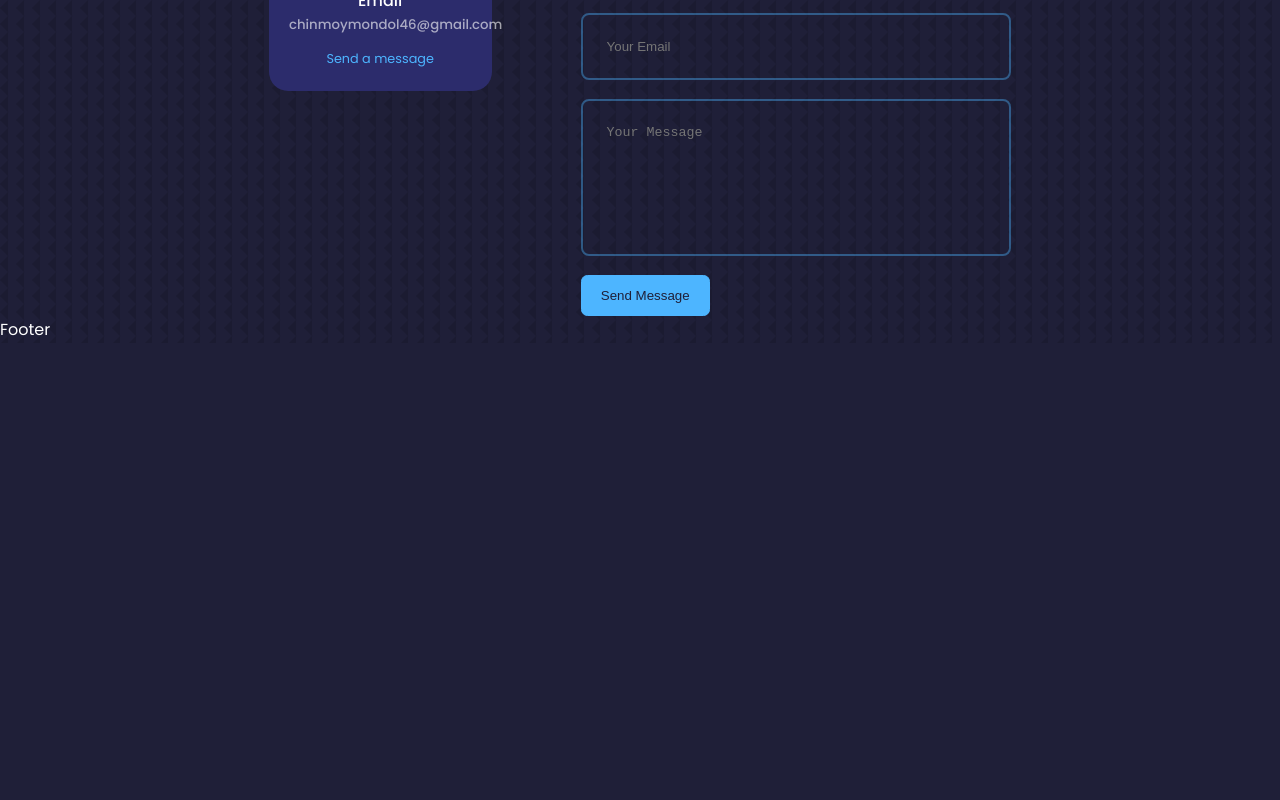
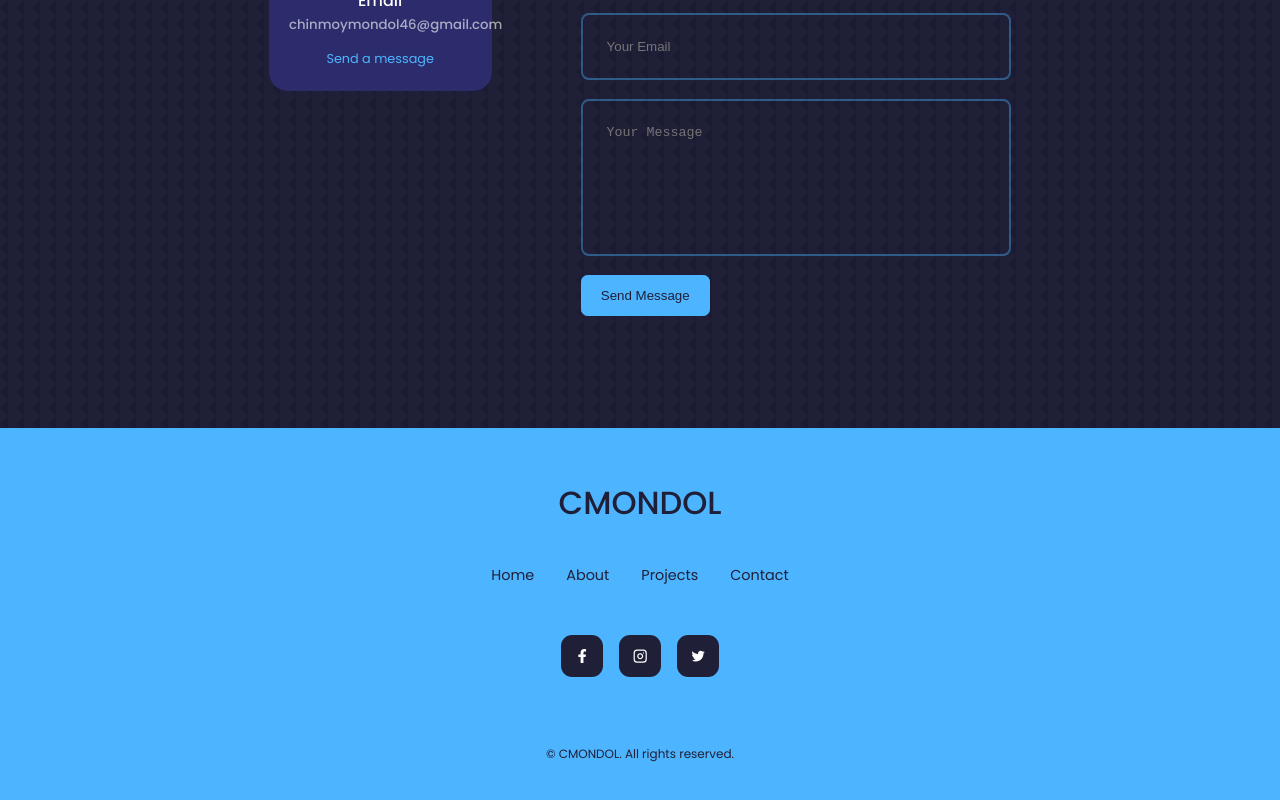
Before and after one commit to chinmoymondol46/Portfolio, a React (Create React App) app: page / in a window 1280 px wide. Shown: the part 3056-3856 px from the top of the page. Before the commit the page ends 3399 px from the top, so only its background shows below. Built offline with nearby package versions, Linux system fonts and the light colour scheme.

Commit message:
Updated the footer component

```diff
--- a/src/components/footer/Footer.jsx
+++ b/src/components/footer/Footer.jsx
@@ -1,9 +1,31 @@
 import React from 'react'
 import './footer.css'
+import {FaFacebookF} from 'react-icons/fa'
+import {FiInstagram} from 'react-icons/fi'
+import {IoLogoTwitter} from 'react-icons/io'
 
 const Footer = () => {
   return (
-    <div>Footer</div>
+    <footer>
+      <a href="#" className='footer__logo'>CMONDOL</a>
+
+      <ul className='permalinks'>
+        <li><a href="#">Home</a></li>
+        <li><a href="#about">About</a></li>
+        <li><a href="#projects">Projects</a></li>
+        <li><a href="#contact">Contact</a></li>
+      </ul>
+
+      <div className="footer__socials">
+        <a href="https://www.facebook.com/chinmoymondol46"><FaFacebookF/></a>
+        <a href="https://www.instagram.com/chinmoy.mondol.cm"><FiInstagram/></a>
+        <a href="https://twitter.com/chinmoymondol46"><IoLogoTwitter/></a>
+      </div>
+
+      <div className="footer__copyright">
+        <small>&copy; CMONDOL. All rights reserved.</small>
+      </div>
+    </footer>
   )
 }
 
--- a/src/components/footer/footer.css
+++ b/src/components/footer/footer.css
@@ -0,0 +1,53 @@
+footer {
+    background: var(--color-primary);
+    padding: 3rem 0;
+    text-align: center;
+    font-size: 0.9rem;
+    margin-top: 7rem;
+}
+
+footer a {
+    color: var(--color-bg);
+}
+
+.footer__logo {
+    font-size: 2rem;
+    font-weight: 500;
+    margin-bottom: 2rem;
+    display: inline-block;
+}
+
+.permalinks {
+    display: flex;
+    flex-wrap: wrap;
+    justify-content: center;
+    gap: 2rem;
+    margin: 0 auto 3rem;
+}
+
+.footer__socials {
+    display: flex;
+    justify-content: center;
+    gap: 1rem;
+    margin-bottom: 4rem;
+}
+
+.footer__socials a {
+    background: var(--color-bg);
+    color: var(--color-white);
+    padding: 0.8rem;
+    border-radius: 0.7rem;
+    display: flex;
+    border: 1px solid transparent;
+}
+
+.footer__socials a:hover {
+    background: transparent;
+    color: var(--color-bg);
+    border-color: var(--color-bg);
+}
+
+.footer__copyright {
+    margin-bottom: 4rem;
+    color: var(--color-bg);
+}
```
